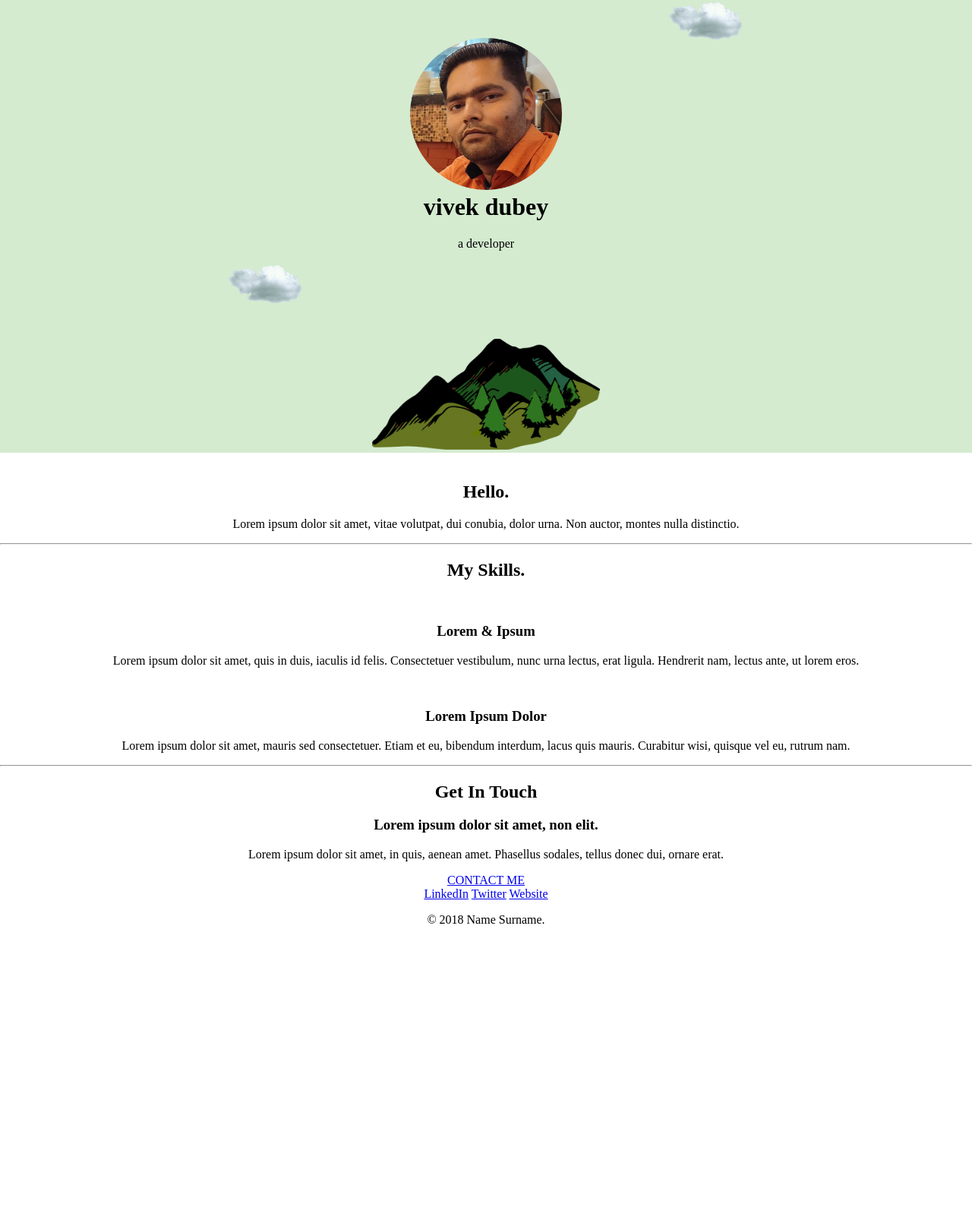
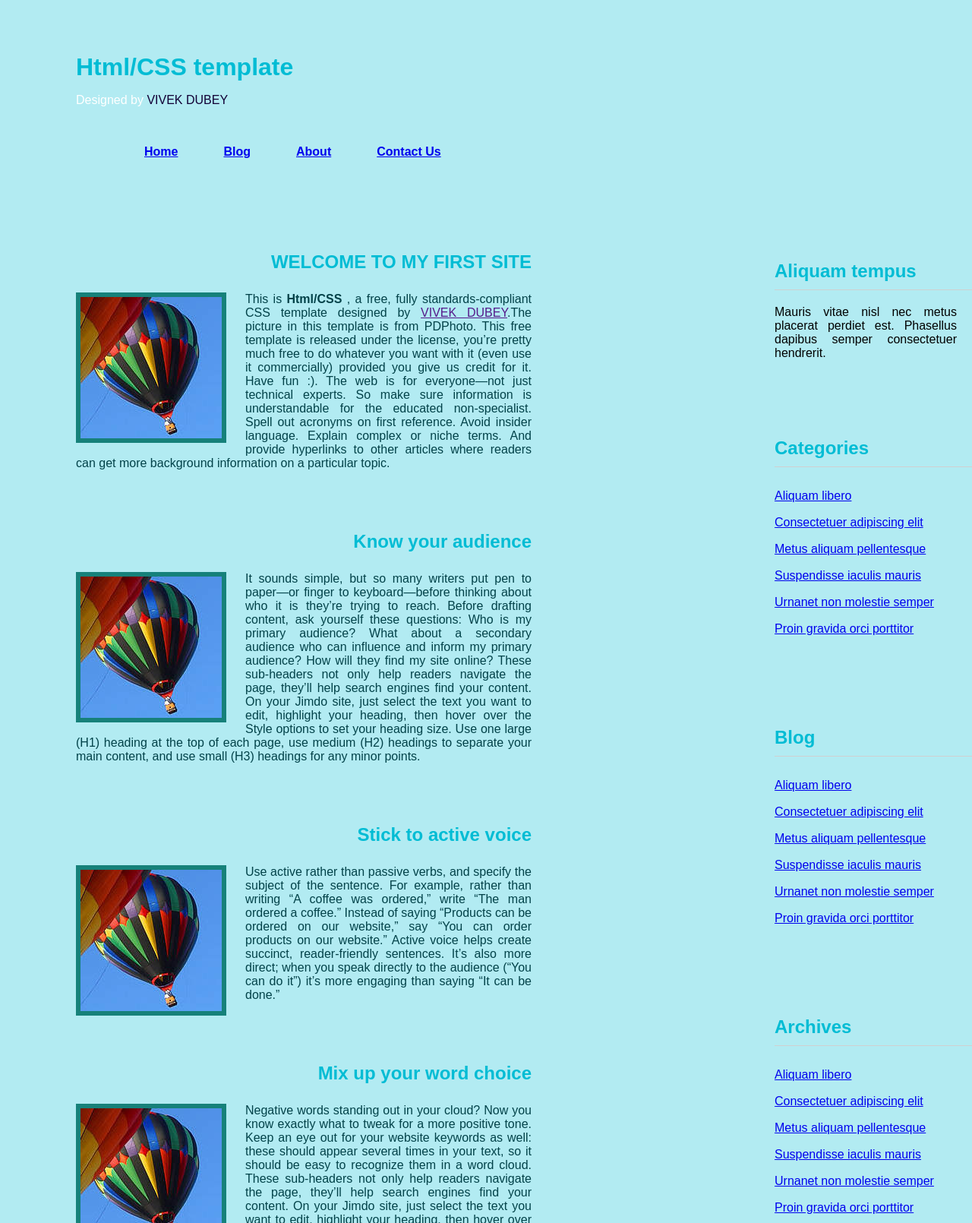
Before and after one commit to ervivekdubey05/cv, a plain HTML site: page index.html in a window 1280 px wide. Shown: the top 1610 px of the page at 76% size. Before the commit the page ends 1236 px from the top, so only its background shows below. Drawn offline with Linux system fonts and the light colour scheme.

Commit message:
Add files via upload

```diff
--- a/index.html
+++ b/index.html
@@ -1,58 +1,91 @@
 <!DOCTYPE html>
 <html lang="en" dir="ltr">
   <head>
+    <link rel="stylesheet" href="style.css">
     <meta charset="utf-8">
-    <link rel="stylesheet" href="style.css">
-    <title>❤Myprofile</title>
+    <title>Red/Green Template</title>
   </head>
   <body>
-    <div class="header-container">
-      <img class="top-cloud" src="cloud.png" alt="cloud-image" width="100px">
-      <img class="mypic"src="mypic.png" alt="">
-    </div>
-    <div class="top-container">
-
-      <h1>vivek dubey</h1>
-      <p>a developer</p>
-      <img class="bottom-cloud" src="cloud.png" alt="cloud-image" width="100px">
-      <img class="tree" src="tree.png" alt="tree-image" width="300px">
-    </div>
-    <div class="middle-container">
-      <div class="profile">
-        <img src="" alt="">
-        <h2>Hello.</h2>
-        <p>Lorem ipsum dolor sit amet, vitae volutpat, dui conubia, dolor urna. Non auctor, montes nulla distinctio.</p>
+<div class="header-title">
+  <h1>Html/CSS template</h1>
+  <p>Designed by <a id="paragraph" href="#">VIVEK DUBEY</a></p>
+  <div class="site-menu">
+    <ul class="present">
+      <li><a href="#">Home</a></li>
+      <li><a href="#">Blog</a></li>
+      <li><a href="#">About</a></li>
+      <li><a href="#">Contact Us</a></li>
+    </ul>
+  </div>
+</div>
+<div class="page">
+    <div class="content">
+      <h2>WELCOME TO MY FIRST SITE</h2>
+      <p><img src="img03.jpg" width="186" height="186" alt="" class="alignleft border" />
+      This is <strong>Html/CSS </strong>, a free, fully standards-compliant CSS template designed by <a href="">VIVEK DUBEY</a>.The picture in this template is from PDPhoto. This free template is released under the license, you’re pretty much free to do whatever you want with it (even use it commercially) provided you give us credit for it. Have fun :). The web is for everyone—not just technical experts. So make sure information is understandable for the educated non-specialist. Spell out acronyms on first reference. Avoid insider language. Explain complex or niche terms. And provide hyperlinks to other articles where readers can get more background information on a particular topic.</p>
       </div>
-      <hr>
-      <div class="skills">
-        <h2>My Skills.</h2>
-        <div class="skill-row">
-          <img class="" src="" alt="">
-          <h3>Lorem & Ipsum</h3>
-          <p>Lorem ipsum dolor sit amet, quis in duis, iaculis id felis. Consectetuer vestibulum, nunc urna lectus, erat ligula. Hendrerit nam, lectus ante, ut lorem eros.</p>
+      <div class="content">
+        <h2>Know your audience</h2>
+        <p><img src="img03.jpg" width="186" height="186" alt="" class="alignleft border" />
+        It sounds simple, but so many writers put pen to paper—or finger to keyboard—before thinking about who it is they’re trying to reach. Before drafting content, ask yourself these questions: Who is my primary audience? What about a secondary audience who can influence and inform my primary audience? How will they find my site online? These sub-headers not only help readers navigate the page, they’ll help search engines find your content. On your Jimdo site, just select the text you want to edit, highlight your heading, then hover over the Style options to set your heading size. Use one large (H1) heading at the top of each page, use medium (H2) headings to separate your main content, and use small (H3) headings for any minor points.
         </div>
-        <div class="skill-row">
-          <img class="" src="" alt="">
-          <h3>Lorem Ipsum Dolor</h3>
-          <p>Lorem ipsum dolor sit amet, mauris sed consectetuer. Etiam et eu, bibendum interdum, lacus quis mauris. Curabitur wisi, quisque vel eu, rutrum nam.</p>
-        </div>
-      </div>
-      <hr>
-      <div class="contact-me">
-        <h2>Get In Touch</h2>
-        <h3>Lorem ipsum dolor sit amet, non elit.</h3>
-        <p>Lorem ipsum dolor sit amet, in quis, aenean amet. Phasellus sodales, tellus donec dui, ornare erat.</p>
-        <a class="btn" href="mailto:name@email.com">CONTACT ME</a>
-      </div>
-    </div>
+        <div class="content">
+          <h2>Stick to active voice</h2>
+          <p><img src="img03.jpg" width="186" height="186" alt="" class="alignleft border" />Use active rather than passive verbs, and specify the subject of the sentence. For example, rather than writing “A coffee was ordered,” write “The man ordered a coffee.” Instead of saying “Products can be ordered on our website,” say “You can order products on our website.” Active voice helps create succinct, reader-friendly sentences. It’s also more direct; when you speak directly to the audience (“You can do it”) it’s more engaging than saying “It can be done.”</p>
+          </div>
+          <div class="content">
+            <h2>Mix up your word choice</h2>
+            <p><img src="img03.jpg" width="186" height="186" alt="" class="alignleft border" />Negative words standing out in your cloud? Now you know exactly what to tweak for a more positive tone. Keep an eye out for your website keywords as well: these should appear several times in your text, so it should be easy to recognize them in a word cloud. These sub-headers not only help readers navigate the page, they’ll help search engines find your content. On your Jimdo site, just select the text you want to edit, highlight your heading, then hover over the Style options to set your heading size. Use one large (H1) heading at the top of each page, use medium (H2) headings to separate your main content, and use small (H3) headings for any minor points.</p>
+            </div>
+            </div>
 
 
-    <div class="bottom-container">
-      <a class="footer-link" href="https://www.linkedin.com/">LinkedIn</a>
-      <a class="footer-link" href="https://twitter.com/">Twitter</a>
-      <a class="footer-link" href="https://www.appbrewery.co/">Website</a>
-      <p>© 2018 Name Surname.</p>
-    </div>
+          <div id="sidebar">
+  				<ul>
+  				<li>
+  				<h2>Aliquam tempus</h2>
+  				<p>Mauris vitae nisl nec metus placerat perdiet est. Phasellus dapibus semper consectetuer hendrerit.</p>
+  				</li>
+  				<li>
+  				<h2>Categories</h2>
+  					<ul>
+  					<li><a href="#">Aliquam libero</a></li>
+  					<li><a href="#">Consectetuer adipiscing elit</a></li>
+  					<li><a href="#">Metus aliquam pellentesque</a></li>
+  					<li><a href="#">Suspendisse iaculis mauris</a></li>
+  					<li><a href="#">Urnanet non molestie semper</a></li>
+  					<li><a href="#">Proin gravida orci porttitor</a></li>
+  					</ul>
+  					</li>
+  					 <li>
+  					<h2>Blog</h2>
+  					<ul>
+  					<li><a href="#">Aliquam libero</a></li>
+  					<li><a href="#">Consectetuer adipiscing elit</a></li>
+  					<li><a href="#">Metus aliquam pellentesque</a></li>
+  					<li><a href="#">Suspendisse iaculis mauris</a></li>
+  					<li><a href="#">Urnanet non molestie semper</a></li>
+  					<li><a href="#">Proin gravida orci porttitor</a></li>
+  					</ul>
+  				  </li>
+  					<li>
+  					<h2>Archives</h2>
+  					<ul>
+  					<li><a href="#">Aliquam libero</a></li>
+  					<li><a href="#">Consectetuer adipiscing elit</a></li>
+  					<li><a href="#">Metus aliquam pellentesque</a></li>
+  					<li><a href="#">Suspendisse iaculis mauris</a></li>
+  					<li><a href="#">Urnanet non molestie semper</a></li>
+  					<li><a href="#">Proin gravida orci porttitor</a></li>
+  					</ul>
+  						</li>
+  					</ul>
+  				</div>
+  				<div style="clear: both;"></div>
+  		</div>
+      <div id="footer">
+  	<p>&copy; All rights reserved. Design by <a href="">VIVEK DUBEY</a>.</p>
+  </div>
 
 
   </body>
--- a/style.css
+++ b/style.css
@@ -1,34 +1,148 @@
-body{
+body
+{
+  background-color: #b2ebf2;
   margin: 0;
-  text-align: center;
+  font-family: Arial, Helvetica, sans-serif;
+	}
+h1
+{
+  color: #00bcd4;
+  margin-top: 70px;
+  margin-bottom: 0px;
+  margin-left: 100px;
+
+
 }
-h1{
-  margin-top: 0;
+h2
+{
+  color: #00bcd4;
+  margin-top: 70px;
+  margin-bottom: 10px;
+  text-align: right;
+
+
 }
-.mypic
+p
 {
-  width: 200px;
-  margin-top: 50px;
+  color: white;
+  margin-left: 100px;
 }
-.header-container
+#paragraph
 {
-background-color: #d4ebd0;
+  color: #120136;
+  text-decoration: none;
 }
-.top-container
+.site-menu
 {
-  background-color: #d4ebd0;
-  position: relative;
+  width: 960px;
+  height: 40px;
+  margin: 40px auto;
+  padding: 0;
+  background: #b2ebf2;
 }
-.top-cloud
+.site-menu ul
 {
-  position: absolute;
-  right: 300px;
+  list-style: none;
+  line-height: normal;
+  margin: 0;
+  padding: 0px 0px 0px 0px;
 }
-.bottom-cloud{
-  position: absolute;
-  left: 300px;
+.site-menu li
+{
+  font-weight: bold;
+  float: left;
+  margin: 0px;
+	padding: 10px 30px 0px 30px;
 }
-.tree
+.present a:hover {
+	text-decoration: none;
+	color: #FFFFFF;
+}
+img.border {
+	border: 6px solid #16817a;
+}
+
+img.alignleft {
+	float: left;
+	margin-right: 25px;
+  margin-bottom: 10px;
+}
+.content p
 {
-  margin-top: 100px;
+  color: #024249;
+  text-align: justify;
+  padding: 10px 0px 10px 0px;
 }
+.page
+{
+  float: left;
+  width: 700px;
+  height: auto;
+}
+#sidebar {
+	float: right;
+	width: 260px;
+	padding: 0px 0px 0px 0px;
+}
+
+#sidebar ul {
+	margin: 0;
+	padding: 0;
+	list-style: none;
+}
+
+#sidebar li {
+	margin: 0;
+	padding: 0;
+}
+
+#sidebar li ul {
+	margin: 0;
+	padding-bottom: 30px;
+}
+
+#sidebar li li {
+	line-height: 35px;
+}
+
+#sidebar h2 {
+  text-align: left;
+	height: 38px;
+	margin-bottom: 20px;
+	padding: 12px 0 0 0px;
+	border-bottom: 1px solid #D0D0D0;
+}
+
+#sidebar p {
+  color: black;
+	margin: 0 0px;
+	padding: 0px 20px 20px 0px;
+	text-align: justify;
+}
+
+#sidebar a {
+	border: none;
+}
+
+#sidebar a:hover {
+	text-decoration: underline;
+  color: #ffffff;
+}
+#footer {
+	width: 960px;
+	height: 55px;
+	margin: 40px auto 40px auto;
+	border-top: 1px solid #D0D0D0;
+	font-family: Arial, Helvetica, sans-serif;
+}
+#footer p {
+	margin: 0;
+	padding-top: 18px;
+	line-height: normal;
+	text-align: center;
+	color: #676767;
+}
+
+#footer a {
+	color: #676767;
+}
```
Also changed, not shown: img03.jpg (added).
